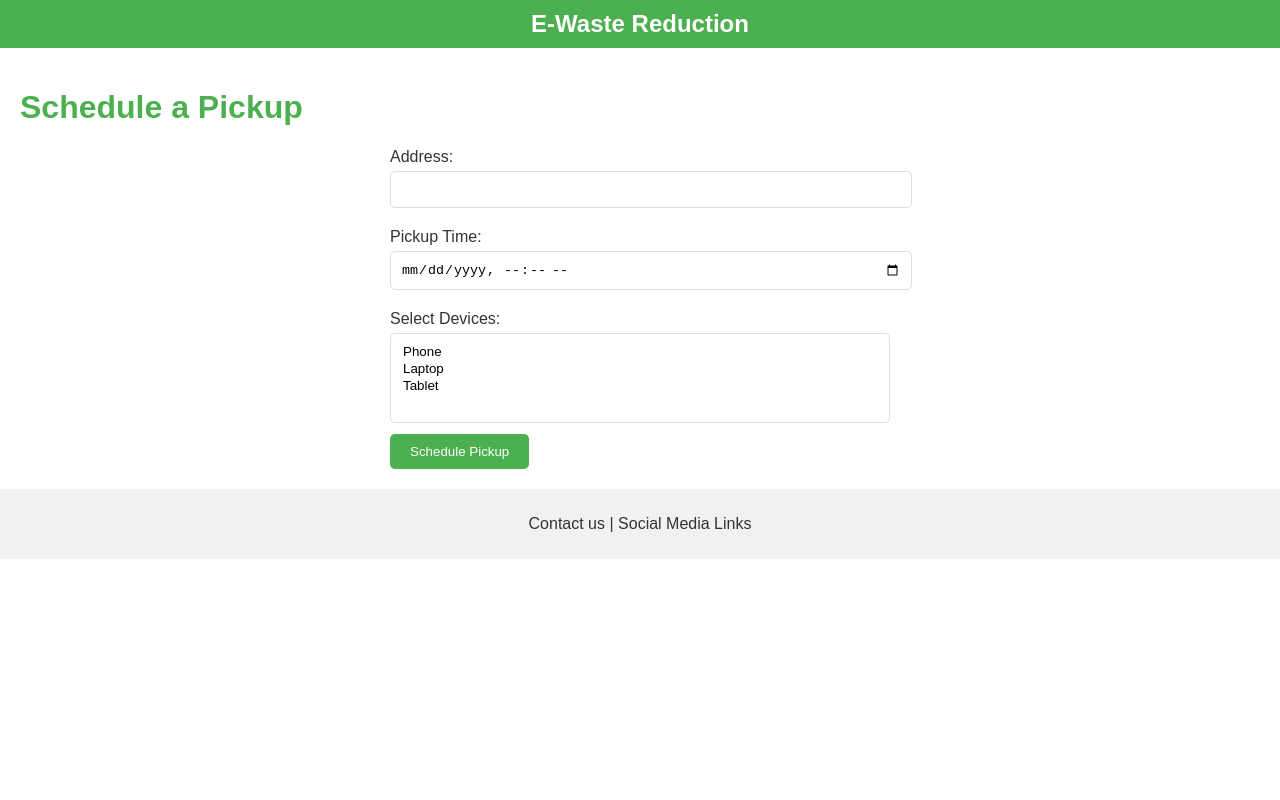
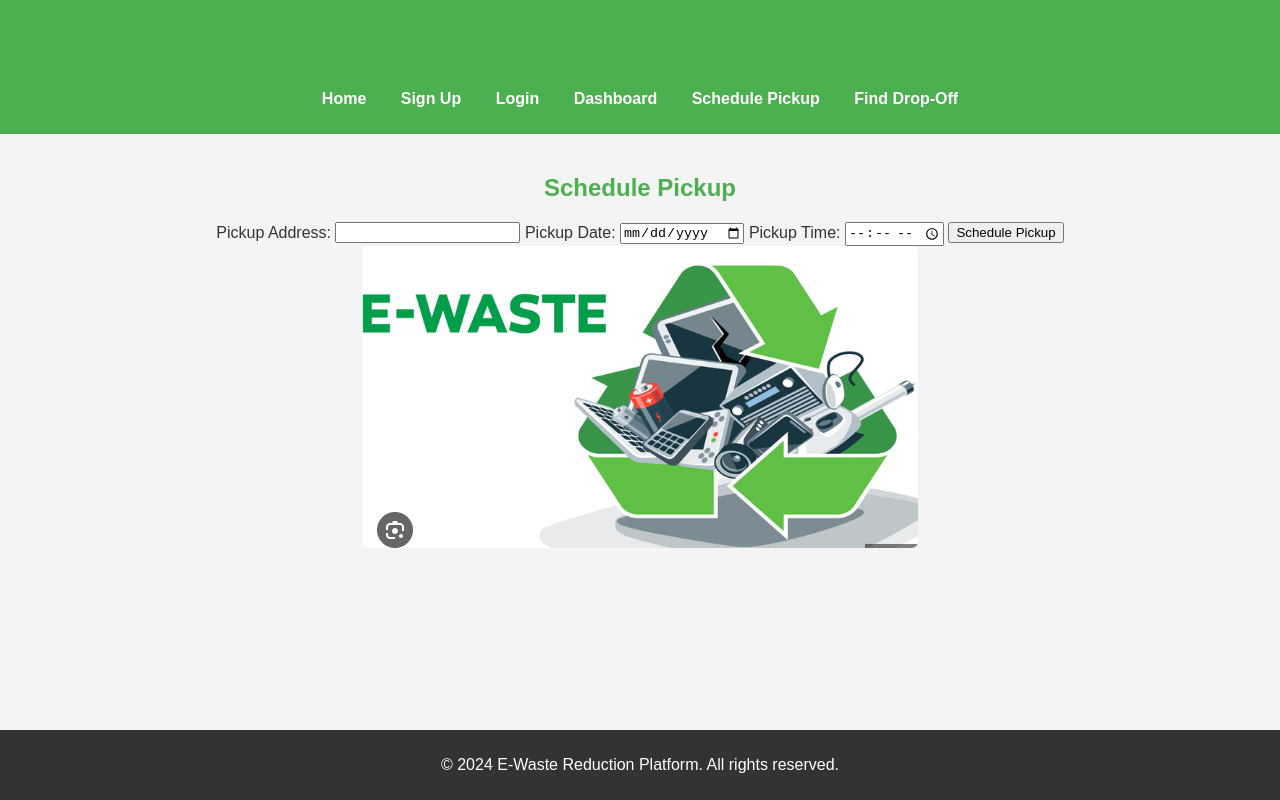
Before and after one commit to Aizaz010/Prototype, a plain HTML site: page schedule.html in a window 1280 px wide. Drawn offline with Linux system fonts and the light colour scheme.

Commit message:
Updated HTML and CSS for all pages

```diff
--- a/schedule.html
+++ b/schedule.html
@@ -3,34 +3,42 @@
 <head>
     <meta charset="UTF-8">
     <meta name="viewport" content="width=device-width, initial-scale=1.0">
-    <title>Schedule Pickup | E-Waste Reduction</title>
+    <title>Schedule Pickup - E-Waste Reduction Platform</title>
     <link rel="stylesheet" href="styles.css">
 </head>
 <body>
     <header>
-        <div class="logo">E-Waste Reduction</div>
+        <h1>E-Waste Reduction Platform</h1>
+        <nav>
+            <ul>
+                <li><a href="index.html">Home</a></li>
+                <li><a href="signup.html">Sign Up</a></li>
+                <li><a href="login.html">Login</a></li>
+                <li><a href="dashboard.html">Dashboard</a></li>
+                <li><a href="schedule.html">Schedule Pickup</a></li>
+                <li><a href="find-drop-off.html">Find Drop-Off</a></li>
+            </ul>
+        </nav>
     </header>
+
     <main>
-        <h1>Schedule a Pickup</h1>
-        <form>
-            <label for="address">Address:</label>
-            <input type="text" id="address" name="address" required>
+        <section id="schedule">
+            <h2>Schedule Pickup</h2>
+            <form>
+                <label for="address">Pickup Address:</label>
+                <input type="text" id="address" name="address" required>
+                <label for="date">Pickup Date:</label>
+                <input type="date" id="date" name="date" required>
+                <label for="time">Pickup Time:</label>
+                <input type="time" id="time" name="time" required>
+                <button type="submit">Schedule Pickup</button>
+            </form>
+            <img src="ewaste1.png" alt="Pickup Scheduling">
+        </section>
+    </main>
 
-            <label for="pickup-time">Pickup Time:</label>
-            <input type="datetime-local" id="pickup-time" name="pickup-time" required>
-
-            <label for="devices">Select Devices:</label>
-            <select id="devices" name="devices" multiple>
-                <option value="phone">Phone</option>
-                <option value="laptop">Laptop</option>
-                <option value="tablet">Tablet</option>
-            </select>
-
-            <button type="submit">Schedule Pickup</button>
-        </form>
-    </main>
     <footer>
-        <p>Contact us | Social Media Links</p>
+        <p>&copy; 2024 E-Waste Reduction Platform. All rights reserved.</p>
     </footer>
 </body>
 </html>
--- a/styles.css
+++ b/styles.css
@@ -1,93 +1,64 @@
+/* General Styles */
 body {
     font-family: Arial, sans-serif;
     margin: 0;
     padding: 0;
     color: #333;
+    background-color: #f4f4f4;
 }
 
 header {
     background-color: #4CAF50;
     color: white;
-    padding: 10px;
+    padding: 10px 0;
     text-align: center;
 }
 
-.logo {
-    font-size: 24px;
+nav ul {
+    list-style: none;
+    padding: 0;
+}
+
+nav ul li {
+    display: inline;
+    margin: 0 15px;
+}
+
+nav ul li a {
+    color: white;
+    text-decoration: none;
     font-weight: bold;
 }
 
-nav a {
-    color: white;
-    margin: 0 15px;
-    text-decoration: none;
+nav ul li a:hover {
+    text-decoration: underline;
 }
 
 main {
     padding: 20px;
+    text-align: center;
 }
 
-h1 {
-    color: #4CAF50;
+section {
+    margin-bottom: 40px;
 }
 
-.cta-button {
-    display: inline-block;
-    padding: 10px 20px;
-    background-color: #4CAF50;
-    color: white;
-    text-decoration: none;
-    border-radius: 5px;
+img {
+    max-width: 100%;
+    height: auto;
+    border-radius: 8px;
 }
 
 footer {
-    background-color: #f1f1f1;
-    padding: 10px;
+    background-color: #333;
+    color: white;
     text-align: center;
+    padding: 10px 0;
+    position: fixed;
+    width: 100%;
+    bottom: 0;
 }
 
-form {
-    max-width: 500px;
-    margin: 0 auto;
+h1, h2 {
+    color: #4CAF50;
 }
-
-form label {
-    display: block;
-    margin: 10px 0 5px;
-}
-
-form input, form select {
-    width: 100%;
-    padding: 10px;
-    margin-bottom: 10px;
-    border: 1px solid #ddd;
-    border-radius: 5px;
-}
-
-button {
-    padding: 10px 20px;
-    background-color: #4CAF50;
-    color: white;
-    border: none;
-    border-radius: 5px;
-    cursor: pointer;
-}
-
-button:hover {
-    background-color: #45a049;
-}
-
-#map {
-    height: 300px;
-    background-color: #eee;
-    margin-top: 20px;
-}
-
-#list ul {
-    list-style: none;
-    padding: 0;
-}
-
-#list li {
-    margin: 5px 0;
-}
```
Also changed, not shown: dashboard.html (+17 -14 lines), find-drop-off.html (+5 -26 lines), index.html (+17 -9 lines), login.html (+26 -15 lines), signup.html (+28 -17 lines), ewaste1.png (added), ewaste2.png (added), ewaste3.png (added), ewaste4.png (added).
